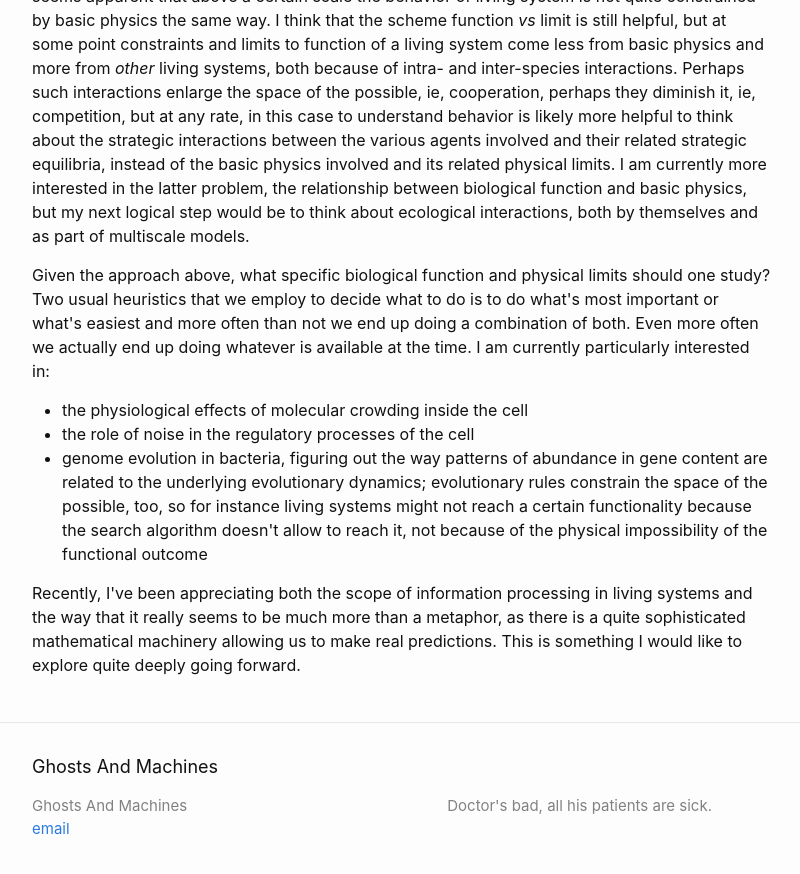
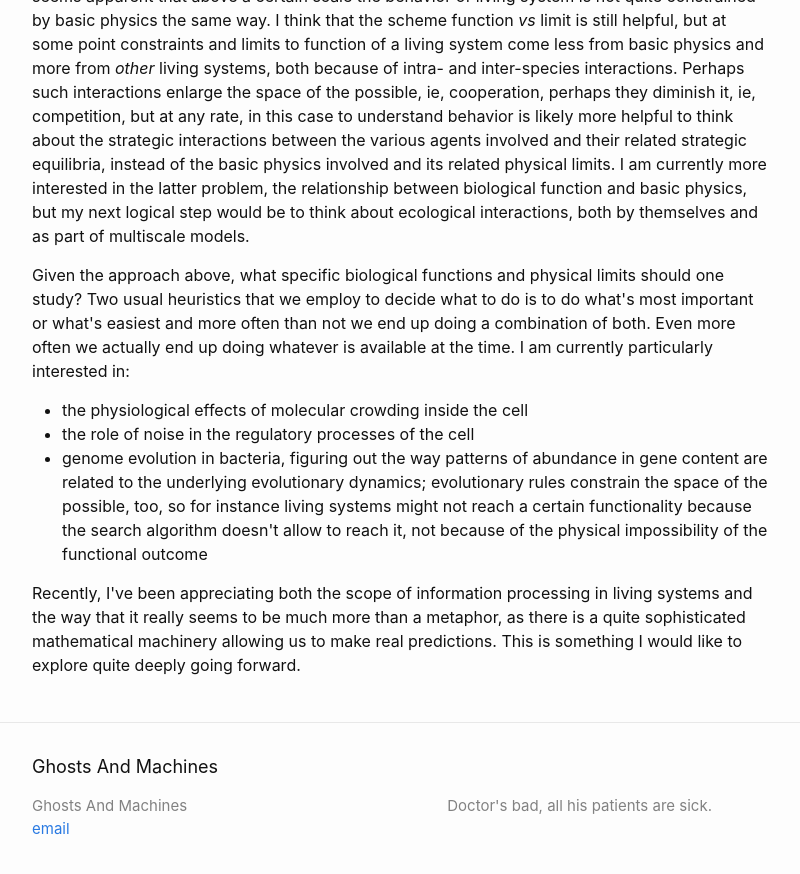
Before and after one commit to ghostsandmachines/ghostsandmachines.github.io, a Jekyll site: the page built from about/index.html, in a window 1280 px wide and 900 px high, scrolled down 973 px. Shown: the top 874 px of the window, without its empty margins (238-1038 px from the left). Built offline with Jekyll 4.4.1, drawn with Linux system fonts in a browser that asks for light colours.

Commit message:
update homepage

```diff
--- a/about/index.html
+++ b/about/index.html
@@ -19,7 +19,7 @@
 
 		<p>Although I'm currently convinced this is the right approach in a very large number of cases, it seems apparent that above a certain scale the behavior of living system is not quite constrained by basic physics the same way. I think that the scheme function <i>vs</i> limit is still helpful, but at some point constraints and limits to function of a living system come less from basic physics and more from <em>other</em> living systems, both because of intra- and inter-species interactions. Perhaps such interactions enlarge the space of the possible, ie, cooperation, perhaps they diminish it, ie, competition, but at any rate, in this case to understand behavior is likely more helpful to think about the strategic interactions between the various agents involved and their related strategic equilibria, instead of the basic physics involved and its related physical limits. I am currently more interested in the latter problem, the relationship between biological function and basic physics, but my next logical step would be to think about ecological interactions, both by themselves and as part of multiscale models.</p>
 
-		<p>Given the approach above, what specific biological function and physical limits should one study? Two usual heuristics that we employ to decide what to do is to do what's most important or what's easiest and more often than not we end up doing a combination of both. Even more often we actually end up doing whatever is available at the time. I am currently particularly interested in:</p>
+		<p>Given the approach above, what specific biological functions and physical limits should one study? Two usual heuristics that we employ to decide what to do is to do what's most important or what's easiest and more often than not we end up doing a combination of both. Even more often we actually end up doing whatever is available at the time. I am currently particularly interested in:</p>
 
 		<p>
 			<ul>
--- a/index.html
+++ b/index.html
@@ -3,4 +3,9 @@
 title: Home
 ---
 
+<p>
+Hello world. This website contains a bunch of project and notes mostly science-related, plus the occasional ranting. These days, I am mainly into biophysics and statistical mechanics. Check out below some of the topics covered in the blog.
+
+</p>
+
 {% include archive_cloud.html %}
```
